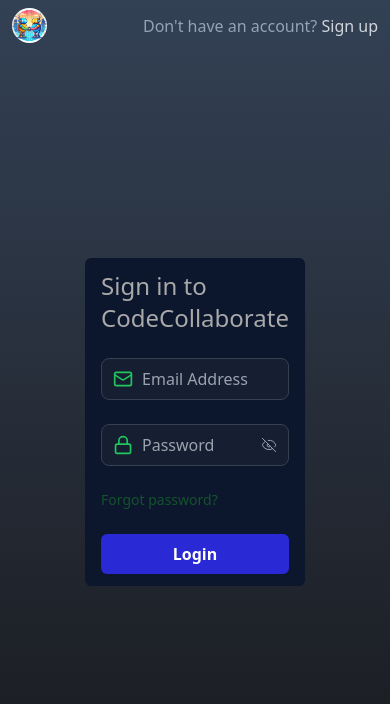
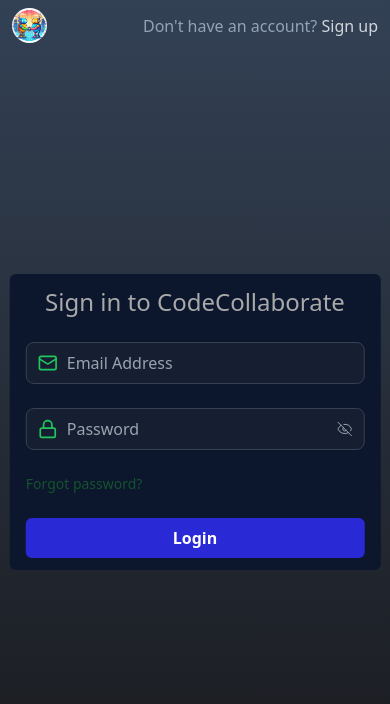
Before and after one commit to Tarun-Payan/CodeCollaborate, a React (Vite) app in the folder frontend/: page /login in a window 390 px wide. Shown: the top 704 px of the page. Built offline with nearby package versions, Linux system fonts and the light colour scheme; no server answers.

Commit message:
make responsive signup, sigin and forget password pages

```diff
--- a/frontend/src/components/LoginSignupInnerComponent.jsx
+++ b/frontend/src/components/LoginSignupInnerComponent.jsx
@@ -3,7 +3,7 @@
 const LoginSignupInnerComponent = ({ className: cname, children }) => {
     return (
         <motion.div
-            className={`bg-[#0c162d] text-[#8193b2] rounded-md min-[540px]:w-[500px] w-full ${cname}`}
+            className={`bg-[#0c162d] text-[#8193b2] rounded-md ${cname}`}
             // initial={{ opacity: 0, y: 20 }} // Starting animation
             // animate={{ opacity: 1, y: 0 }}   // While in view
             // transition={{ duration: 0.5, delay: 0.5 }}
--- a/frontend/src/components/LoginSignupOuterComponent.jsx
+++ b/frontend/src/components/LoginSignupOuterComponent.jsx
@@ -21,7 +21,7 @@
             transition={{ duration: 0.5 }}
         >
             <LoginSignupNavbar type={type} />
-            <div className="absolute top-[50%] left-[50%] -translate-x-[50%] -translate-y-[50%]">
+            <div className="absolute top-[50%] left-[50%] -translate-x-[50%] -translate-y-[50%] min-[540px]:w-[500px] w-[95%]">
                 {children}
             </div>
         </motion.div>
```
